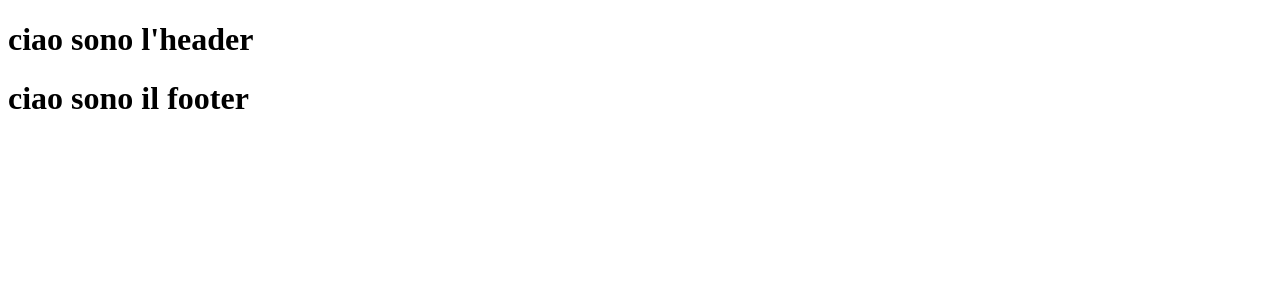
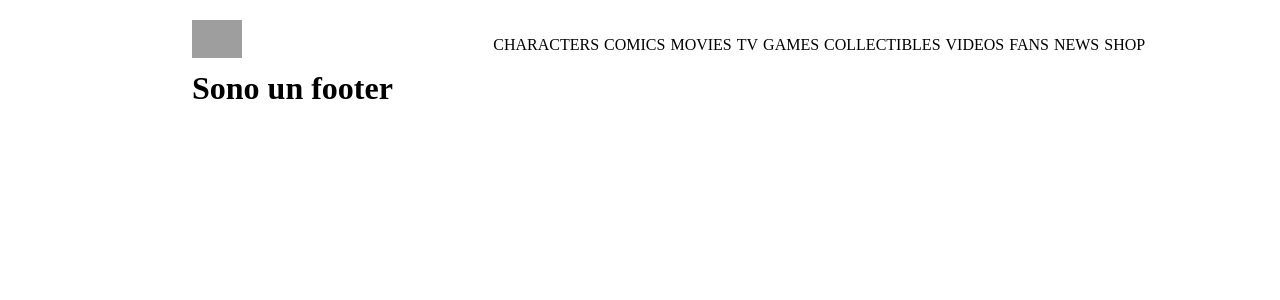
Before and after one commit to GianbaBotassi/vite-comics, a Vue app: page / in a window 1280 px wide. Shown: the top 300 px of the page. Built offline with nearby package versions, Linux system fonts and the light colour scheme; grey boxes are pictures that could not be loaded.

Commit message:
install Sass and added link sheets

```diff
--- a/package.json
+++ b/package.json
@@ -13,6 +13,7 @@
   },
   "devDependencies": {
     "@vitejs/plugin-vue": "^4.1.0",
+    "sass": "^1.62.1",
     "vite": "^4.3.9"
   }
 }
--- a/src/App.vue
+++ b/src/App.vue
@@ -11,8 +11,19 @@ export default {
 </script>
 
 <template>
-  <AppHeader />
-  <AppFooter />
+  <div class="container">
+    <AppHeader />
+    <AppFooter />
+  </div>
 </template>
 
-<style scoped></style>
+<style lang="scss">
+@use 'styles/general' as *;
+@use 'styles/partials/mixins' as *;
+
+.container {
+  max-width: 1160px;
+  margin: 0 auto;
+  width: 70%;
+}
+</style>
--- a/src/components/AppFooter.vue
+++ b/src/components/AppFooter.vue
@@ -5,7 +5,7 @@ export default {
 </script>
 
 <template>
-    <h1>ciao sono il footer</h1>
+    <h1>Sono un footer</h1>
 </template>
 
 <style></style>
--- a/src/components/AppHeader.vue
+++ b/src/components/AppHeader.vue
@@ -1,11 +1,95 @@
 <script>
 export default {
-    name: "AppHeader"
+    name: "AppHeader",
+    data() {
+        return {
+            links: [
+                {
+                    text: 'CHARACTERS',
+                    url: '#',
+                    current: false
+                },
+                {
+                    text: 'COMICS',
+                    url: '#',
+                    current: true
+                },
+                {
+                    text: 'MOVIES',
+                    url: '#',
+                    current: false
+                },
+                {
+                    text: 'TV',
+                    url: '#',
+                    current: false
+                },
+                {
+                    text: 'GAMES',
+                    url: '#',
+                    current: false
+                },
+                {
+                    text: 'COLLECTIBLES',
+                    url: '#',
+                    current: false
+                },
+                {
+                    text: 'VIDEOS',
+                    url: '#',
+                    current: false
+                },
+                {
+                    text: 'FANS',
+                    url: '#',
+                    current: false
+                },
+                {
+                    text: 'NEWS',
+                    url: '#',
+                    current: false
+                },
+                {
+                    text: 'SHOP',
+                    url: '#',
+                    current: false
+                },
+            ]
+        }
+    }
 }
 </script>
 
 <template>
-    <h1>ciao sono l'header</h1>
+    <header>
+        <div>
+            <img src="../assets/img/dc-logo.png" alt="Logo">
+        </div>
+        <ul>
+            <li v-for="link in links">
+                {{ link.text }}
+            </li>
+        </ul>
+    </header>
 </template>
 
-<style></style>
+<style lang="scss">
+@use 'styles/general' as *;
+@use 'styles/partials/mixins' as *;
+
+header {
+    @include flex-content(between);
+    margin-top: 20px;
+
+    div {
+        width: 50px;
+        height: 50px;
+    }
+
+    ul {
+        width: 60%;
+        @include flex-content(center);
+        gap: 5px;
+    }
+}
+</style>
--- /dev/null
+++ b/styles/general.scss
@@ -0,0 +1,13 @@
+* {
+    margin: 0;
+    padding: 0;
+    box-sizing: border-box;
+}
+
+img {
+    max-width: 100%;
+}
+
+li {
+    list-style: none;
+}
--- /dev/null
+++ b/styles/partials/mixins.scss
@@ -0,0 +1,16 @@
+@mixin flex-content($type: 'both') {
+    display: flex;
+    align-items: center;
+
+    @if $type =='center' {
+        justify-content: center;
+    }
+
+    @else if $type =='between' {
+        justify-content: space-between;
+    }
+
+    @else if $type =='around' {
+        justify-content: space-around
+    }
+}
```
Also changed, not shown: styles/partials/variables.scss (added), 1 other file (tests, documents, lock files or other folders).
